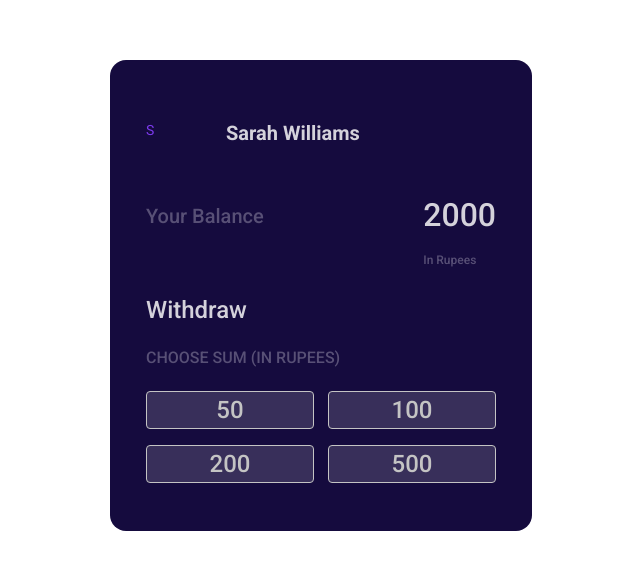
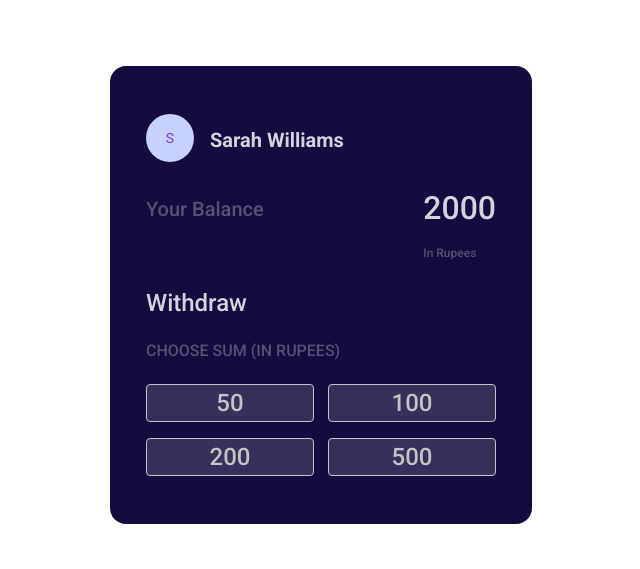
Before and after one commit to vineethsankre/React-Cash-Withdrawal, a React (Create React App) app: page / in a window 1280 px wide. Shown: the part 105-674 px from the top of the page, without its empty margins (319-959 px from the left). Built offline with nearby package versions, Linux system fonts and the light colour scheme; a web font is replaced by a local one.

Commit message:
Update index.js

```diff
--- a/src/components/CashWithdrawal/index.js
+++ b/src/components/CashWithdrawal/index.js
@@ -19,7 +19,7 @@ class CashWithdrawal extends Component {
       <div className="app-container">
         <div className="withdrawal-container">
           <div className="customer-details-container">
-            <div className="profile-img">
+            <div className="dp-container">
               <p className="initial">{initial}</p>
             </div>
             <h1 className="customer-name">{name}</h1>
```
